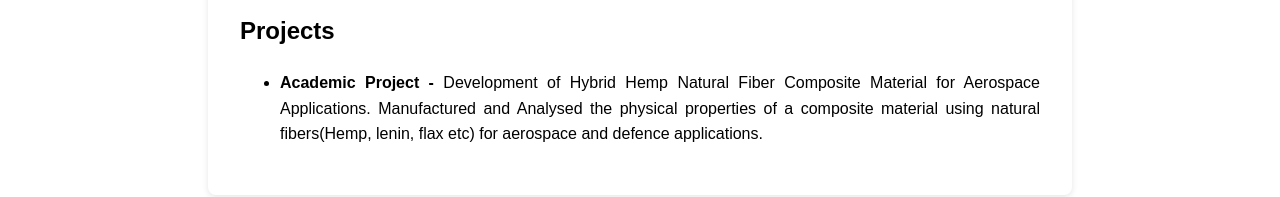
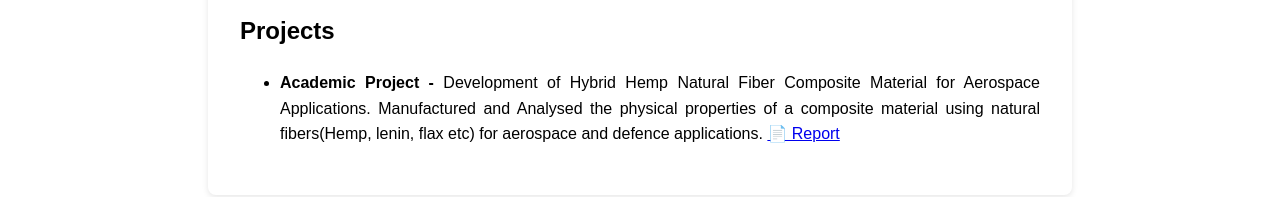
Before and after one commit to Kar77m/kareem-portfolio, a plain HTML site: page projects.html in a window 1280 px wide. Shown: the part 158-355 px from the top of the page. Drawn offline with nearby package versions, Linux system fonts and the light colour scheme.

Commit message:
Add files via upload

```diff
--- a/projects.html
+++ b/projects.html
@@ -21,7 +21,7 @@
   <section id="projects" data-aos="zoom-in" data-aos-delay="200">
     <h2>Projects</h2>
     <ul>
-      <li><strong>Academic Project - </strong> Development of Hybrid Hemp Natural Fiber Composite Material for Aerospace Applications. Manufactured and Analysed the physical properties of a composite material using natural fibers(Hemp, lenin, flax etc) for aerospace and defence applications.</li>
+      <li><strong>Academic Project - </strong> Development of Hybrid Hemp Natural Fiber Composite Material for Aerospace Applications. Manufactured and Analysed the physical properties of a composite material using natural fibers(Hemp, lenin, flax etc) for aerospace and defence applications. <a href="ACADEMIC REPORT.pdf" download class="Certificate-button">📄 Report</a></li>
     </ul>
   </section>
 
```
Also changed, not shown: 1 other file.
